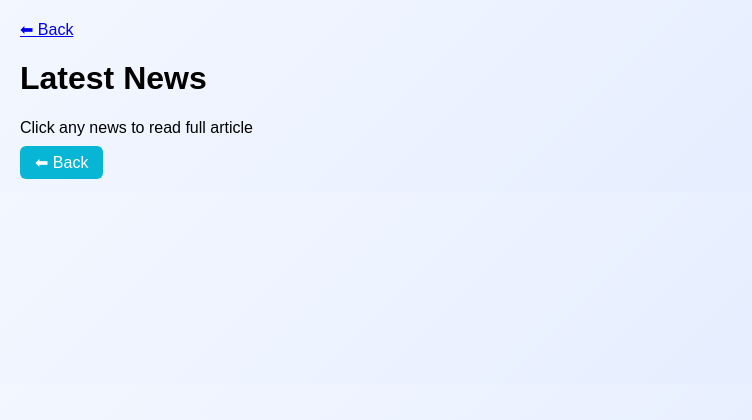
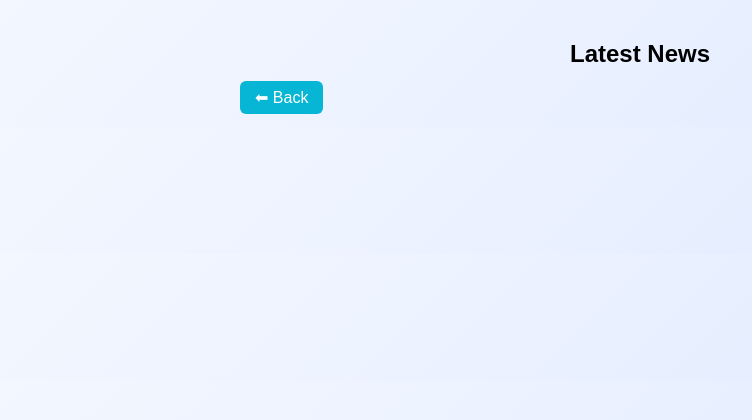
Before and after one commit to AshHole24/fake-news-detection, a Flask app: page /latest in a window 1280 px wide. Shown: the top 420 px of the page, without its empty margins (0-752 px from the left). Run offline with Flask 3, Linux system fonts and the light colour scheme; data that the repository does not hold is empty; parts of the project's set-up code (start-up, migrations or seed data) failed here and were passed over.

Commit message:
Update latest.html

```diff
--- a/templates/latest.html
+++ b/templates/latest.html
@@ -1,54 +1,39 @@
 <!DOCTYPE html>
 <html>
-
 <head>
-
 <title>Latest News</title>
-
 <link rel="stylesheet" href="/static/style.css">
-
 </head>
 
 <body>
 
-<!-- FLOATING BACK BUTTON -->
+<div class="container">
 
-<a class="floating-back" href="/">⬅ Back</a>
-
-<header class="latest-header">
-
-<h1>Latest News</h1>
-<p>Click any news to read full article</p>
-
-</header>
+<h2>Latest News</h2>
 
 <div class="news-grid">
 
 {% for article in articles %}
-
-<a href="/news/{{ loop.index0 }}" class="news-link-card">
+<a href="/news/{{loop.index0}}" class="news-link">
 
 <div class="news-card">
-
 <h3>{{article.title}}</h3>
-
 <p>{{article.description}}</p>
 
-<p style="font-size:12px;color:gray;">
+<p class="meta">
 {{article.source.name}} • {{article.publishedAt[:10]}}
 </p>
 
 </div>
 
 </a>
-
 {% endfor %}
 
 </div>
 
-<div class="back-container">
-
-<a class="news-btn" href="/">⬅ Back</a>
+<div class="bottom-buttons">
+<a href="/" class="news-btn">⬅ Back</a>
+</div>
 
 </div>
 
```
